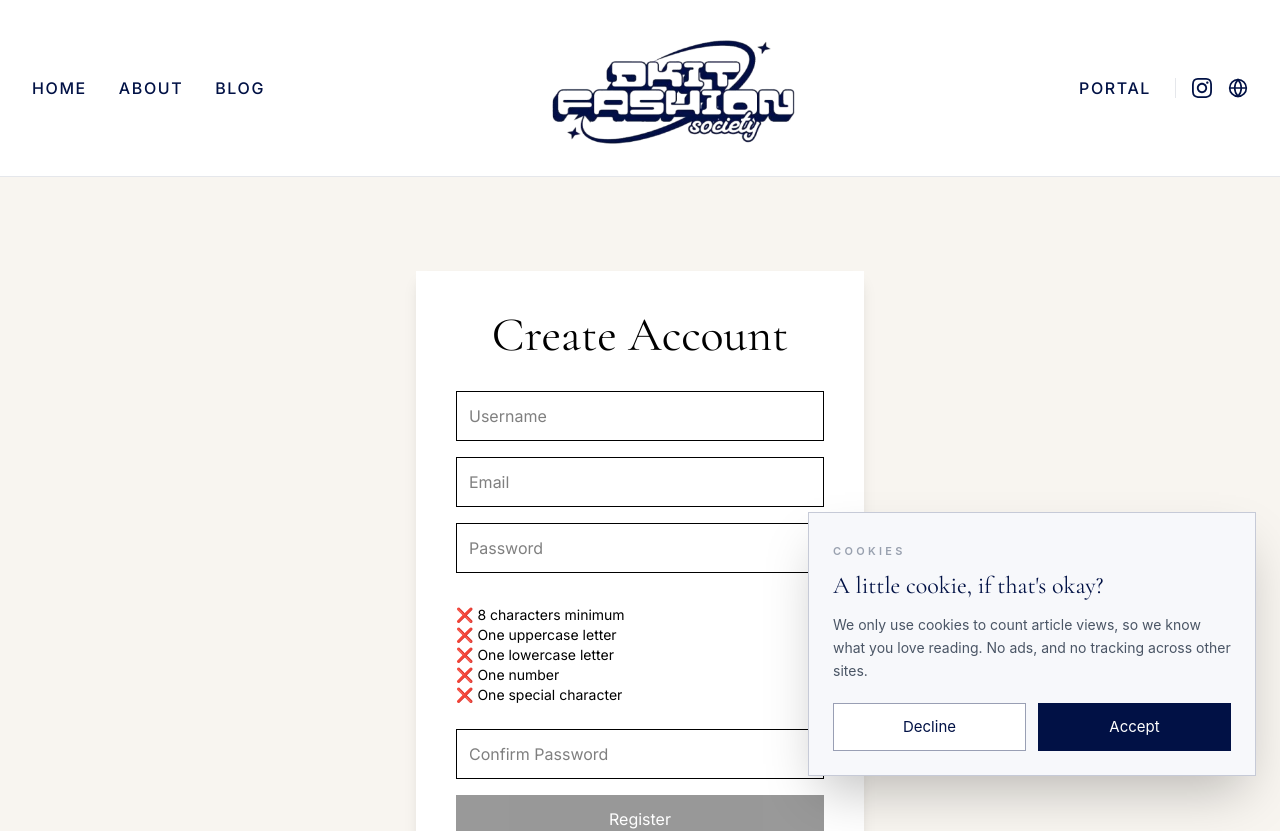
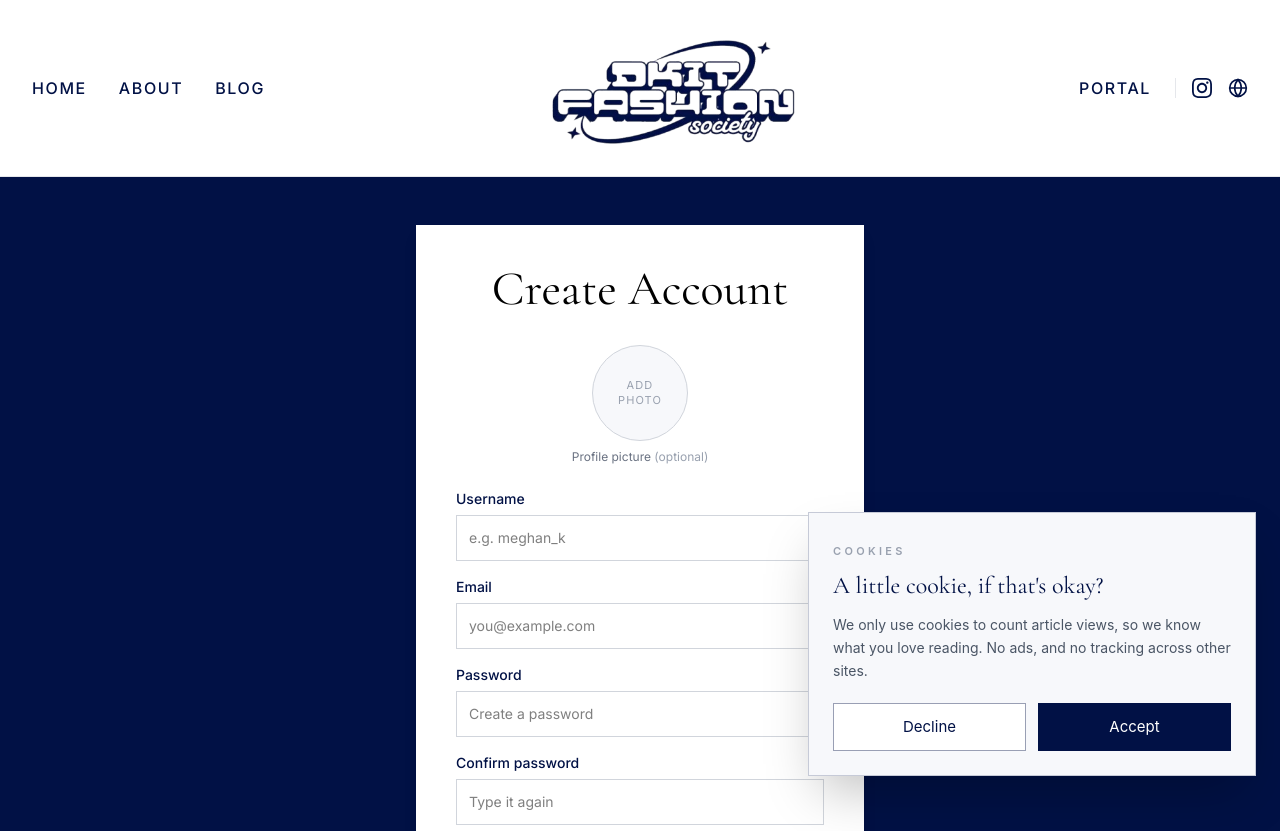
Before and after one commit to meghank1066/dkit-fashion-society, a React (Vite) app in the folder client/: page /register in a window 1280 px wide. Shown: the top 831 px of the page. Built offline with nearby package versions, Linux system fonts and the light colour scheme.

Commit message:
Navy auth pages, clearer register form with profile photo

```diff
--- a/client/src/pages/ForgotPassword.jsx
+++ b/client/src/pages/ForgotPassword.jsx
@@ -26,7 +26,7 @@ export default function ForgotPassword() {
   };
 
   return (
-    <div className="min-h-screen bg-[#f8f5f0] flex items-center justify-center px-4">
+    <div className="min-h-screen bg-[#011145] flex items-center justify-center px-4">
       <div className="bg-white shadow-lg p-10 w-full max-w-md">
         <h1 className="font-serif text-5xl text-center mb-6">
           Forgot Password
--- a/client/src/pages/Register.jsx
+++ b/client/src/pages/Register.jsx
@@ -1,183 +1,223 @@
-import { useState } from "react";
+import { useEffect, useRef, useState } from "react";
 import API from "../api/axios";
-import { useNavigate } from "react-router-dom";
+import { useNavigate, Link } from "react-router-dom";
+import { useAuth } from "../context/AuthContext";
 
+const inputClass =
+  "w-full border border-gray-300 p-3 text-sm focus:outline-none focus:border-[#011145] focus:ring-1 focus:ring-[#011145] transition";
+const labelClass = "block text-sm font-medium text-[#011145] mb-1.5";
 
-export default function Register(){
-
+export default function Register() {
   const [username, setUsername] = useState("");
   const [email, setEmail] = useState("");
   const [password, setPassword] = useState("");
+  const [confirmPassword, setConfirmPassword] = useState("");
+  const [photo, setPhoto] = useState(null); // optional profile picture (File)
+  const [photoPreview, setPhotoPreview] = useState("");
+  const [message, setMessage] = useState("");
+  const [submitting, setSubmitting] = useState(false);
 
-    const [message, setMessage] = useState("");
-
+  const photoInput = useRef(null);
   const navigate = useNavigate();
+  const { login } = useAuth();
 
   const passwordRequirements = [
-        {
-            text:"8 characters minimum",
-            valid: password.length >= 8
-        },
-        {
-            text:"One uppercase letter",
-            valid:/[A-Z]/.test(password)
-        },
-        {
-            text:"One lowercase letter",
-            valid:/[a-z]/.test(password)
-        },
-        {
-            text:"One number",
-            valid:/\d/.test(password)
-        },
-        {
-            text:"One special character",
-            valid:/[@$!%*?&]/.test(password)
-        }
+    { text: "At least 8 characters", valid: password.length >= 8 },
+    { text: "One uppercase letter", valid: /[A-Z]/.test(password) },
+    { text: "One lowercase letter", valid: /[a-z]/.test(password) },
+    { text: "One number", valid: /\d/.test(password) },
+    { text: "One special character (@ $ ! % * ? &)", valid: /[@$!%*?&]/.test(password) },
   ];
+  const passwordValid = passwordRequirements.every((r) => r.valid);
+  const passwordsMatch = password === confirmPassword;
 
-
-
-    const passwordValid = passwordRequirements.every(
-        (req) => req.valid
-    );
-
-    const [confirmPassword, setConfirmPassword] = useState("");
-
+  // show a preview of the chosen photo
+  useEffect(() => {
+    if (!photo) return setPhotoPreview("");
+    const url = URL.createObjectURL(photo);
+    setPhotoPreview(url);
+    return () => URL.revokeObjectURL(url);
+  }, [photo]);
 
   const handleRegister = async (e) => {
+    e.preventDefault();
+    setMessage("");
 
-        e.preventDefault();
+    if (!passwordsMatch) return setMessage("Passwords do not match");
 
-          if(password !== confirmPassword){
+    setSubmitting(true);
+    try {
+      await API.post("/api/auth/register", { username: username.trim(), email: email.trim(), password });
 
-        setMessage("Passwords do not match");
-        return;
+      // log the new member straight in
+      const res = await API.post("/api/auth/login", { email: email.trim(), password });
+      const { token, user } = res.data;
+      let loggedInUser = user;
 
+      // upload their profile picture, if they chose one
+      if (photo) {
+        try {
+          const auth = { headers: { Authorization: `Bearer ${token}` } };
+          const formData = new FormData();
+          formData.append("image", photo);
+          const upload = await API.post("/api/upload", formData, {
+            headers: { ...auth.headers, "Content-Type": "multipart/form-data" },
+          });
+          await API.put("/api/users/update-profile", { profilePic: upload.data.url }, auth);
+          loggedInUser = { ...user, profilePic: upload.data.url };
+        } catch (err) {
+          console.error("Profile picture upload failed:", err);
+          // account still works; they can add a photo later on their profile page
+        }
       }
 
-        try {
-
-         await API.post("/api/auth/register", {
-                username,
-                email,
-                password
-            });
-
-
-            setMessage("Account created! Redirecting...");
-
-
-            setTimeout(() => {
-                navigate("/login");
-            }, 1000);
-
-
-        } catch(error){
-
-            setMessage(
-                error.response?.data?.message ||
-                "Registration failed"
-            );
-
+      login(loggedInUser, token);
+      setMessage("Welcome to DkIT Fashion Society!");
+      setTimeout(() => navigate("/"), 900);
+    } catch (error) {
+      setMessage(error.response?.data?.message || "Registration failed");
+      setSubmitting(false);
     }
-
   };
 
+  return (
+    <div className="min-h-screen bg-[#011145] flex items-center justify-center px-4 py-12">
+      <form onSubmit={handleRegister} className="bg-white p-8 sm:p-10 w-full max-w-md shadow-lg">
+        <h1 className="font-serif text-5xl mb-8 text-center">Create Account</h1>
 
-    return (
+        {/* Profile picture (optional) */}
+        <div className="flex flex-col items-center mb-6">
+          <button
+            type="button"
+            onClick={() => photoInput.current?.click()}
+            className="w-24 h-24 rounded-full border border-gray-300 bg-[#f7f8fb] overflow-hidden flex items-center justify-center hover:border-[#011145] transition cursor-pointer"
+            title="Choose a profile picture"
+          >
+            {photoPreview ? (
+              <img src={photoPreview} alt="Your profile picture" className="w-full h-full object-cover" />
+            ) : (
+              <span className="text-[11px] uppercase tracking-widest text-gray-400 px-3 text-center leading-snug">
+                Add photo
+              </span>
+            )}
+          </button>
+          <input
+            ref={photoInput}
+            type="file"
+            accept="image/*"
+            hidden
+            onChange={(e) => setPhoto(e.target.files?.[0] || null)}
+          />
+          <span className="text-xs text-gray-500 mt-2">
+            Profile picture <span className="text-gray-400">(optional)</span>
+            {photo && (
+              <button
+                type="button"
+                onClick={() => setPhoto(null)}
+                className="ml-2 text-[#011145] underline hover:no-underline"
+              >
+                Remove
+              </button>
+            )}
+          </span>
+        </div>
 
-        <div className="min-h-screen bg-[#f8f5f0] flex items-center justify-center">
-
-
-            <form
-                onSubmit={handleRegister}
-                className="bg-white p-10 w-full max-w-md shadow-lg"
-            >
-
-                <h1 className="font-serif text-5xl mb-8 text-center">
-                    Create Account
-                </h1>
-
-
+        <div className="mb-4">
+          <label htmlFor="reg-username" className={labelClass}>Username</label>
           <input
+            id="reg-username"
             type="text"
-                    placeholder="Username"
+            placeholder="e.g. meghan_k"
             value={username}
             autoComplete="username"
-                    onChange={(e)=>setUsername(e.target.value)}
-                    className="w-full border p-3 mb-4"
+            onChange={(e) => setUsername(e.target.value)}
+            className={inputClass}
+            required
+          />
+        </div>
+
+        <div className="mb-4">
+          <label htmlFor="reg-email" className={labelClass}>Email</label>
+          <input
+            id="reg-email"
+            type="email"
+            placeholder="you@example.com"
+            value={email}
+            autoComplete="email"
+            onChange={(e) => setEmail(e.target.value)}
+            className={inputClass}
+            required
+          />
+        </div>
+
+        <div className="mb-4">
+          <label htmlFor="reg-password" className={labelClass}>Password</label>
+          <input
+            id="reg-password"
+            type="password"
+            placeholder="Create a password"
+            value={password}
+            autoComplete="new-password"
+            onChange={(e) => setPassword(e.target.value)}
+            className={inputClass}
             required
           />
 
+          {/* only appears once they start typing */}
+          {password.length > 0 && (
+            <ul className="mt-3 space-y-1.5 text-xs">
+              {passwordRequirements.map((req) => (
+                <li
+                  key={req.text}
+                  className={`flex items-center gap-2 transition-colors ${req.valid ? "text-[#011145]" : "text-gray-400"}`}
+                >
+                  <span
+                    className={`w-4 h-4 rounded-full border flex items-center justify-center text-[10px] leading-none ${
+                      req.valid ? "bg-[#011145] border-[#011145] text-white" : "border-gray-300"
+                    }`}
+                  >
+                    {req.valid ? "✓" : ""}
+                  </span>
+                  {req.text}
+                </li>
+              ))}
+            </ul>
+          )}
+        </div>
 
+        <div className="mb-6">
+          <label htmlFor="reg-confirm" className={labelClass}>Confirm password</label>
           <input
-                    type="email"
-                    placeholder="Email"
-                    value={email}
-                    autoComplete="email"
-                    onChange={(e)=>setEmail(e.target.value)}
-                    className="w-full border p-3 mb-4"
+            id="reg-confirm"
+            type="password"
+            placeholder="Type it again"
+            value={confirmPassword}
+            autoComplete="new-password"
+            onChange={(e) => setConfirmPassword(e.target.value)}
+            className={inputClass}
             required
           />
+          {confirmPassword.length > 0 && !passwordsMatch && (
+            <p className="text-xs text-red-600 mt-1.5">Passwords don't match yet</p>
+          )}
+        </div>
 
+        <button
+          disabled={!passwordValid || !passwordsMatch || submitting}
+          className="w-full bg-black text-white py-3 hover:bg-gray-800 transition disabled:opacity-40"
+        >
+          {submitting ? "Creating your account…" : "Register"}
+        </button>
 
-                <input
-                    type="password"
-                    placeholder="Password"
-                    value={password}
-                    autoComplete="new-password"
-                    onChange={(e)=>setPassword(e.target.value)}
-                    className="w-full border p-3 mb-6"
-                    required
-                />
-
-
-
-                <div className="text-sm mt-2 mb-6">
-
-                    {
-                    passwordRequirements.map((req,index)=>(
-
-                        <p key={index}>
-                            {req.valid ? "✅" : "❌"} {req.text}
+        <p className="text-sm text-gray-600 text-center mt-5">
+          Already a member?{" "}
+          <Link to="/login" className="text-[#011145] font-semibold hover:underline">
+            Log in
+          </Link>
         </p>
 
-                    ))
+        {message && <p className="mt-4 text-center text-sm">{message}</p>}
+      </form>
+    </div>
+  );
 }
-
-                </div>
-
-<input
-    type="password"
-    placeholder="Confirm Password"
-    value={confirmPassword}
-    autoComplete="new-password"
-    onChange={(e)=>setConfirmPassword(e.target.value)}
-    className="w-full border p-3 mb-4"
-    required
-/>
-
-                <button
-                    disabled={!passwordValid}
-                    className="w-full bg-black text-white py-3 hover:bg-gray-800 transition disabled:opacity-40"
-                >
-                    Register
-                </button>
-
-
-                {message && (
-                    <p className="mt-5 text-center">
-                        {message}
-                    </p>
-                )}
-
-
-            </form>
-
-
-        </div>
-
-    );
-
-}
```
Lines whose indentation alone changed are shown as unchanged.
